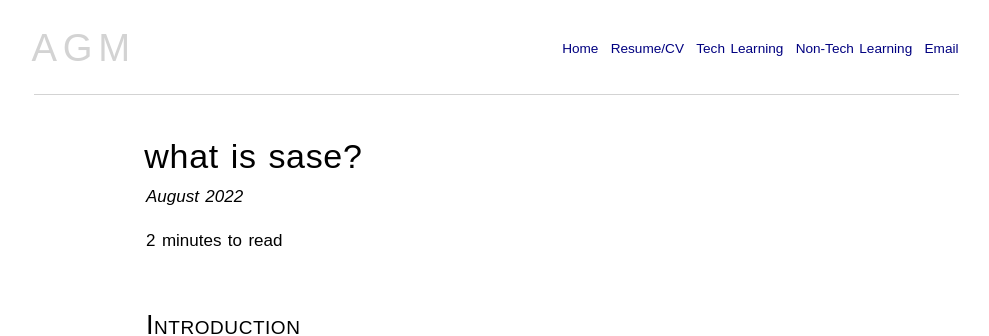
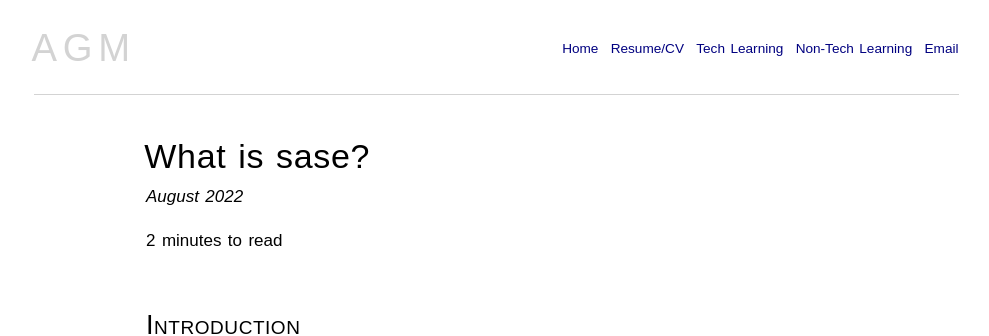
Before and after one commit to tmendonca28/anthonymendonca, a Jekyll site: the page built from tech-learning/sase-101.md, in a window 1280 px wide. Shown: the top 336 px of the page, without its empty margins (144-1133 px from the left). Built offline with Jekyll 4.4.1, drawn with Linux system fonts in a browser that asks for light colours.

```diff
--- a/tech-learning/sase-101.md
+++ b/tech-learning/sase-101.md
@@ -1,6 +1,6 @@
 ---
 layout: default
-title: "what is sase?"
+title: "What is sase?"
 permalink: /tech-learning/sase-101/
 description: "Understanding the fundamentals of SASE"
 ---
```
Also changed, not shown: tech-learning/isp-info-gathering.md (+3 -1 lines), tech-learning/sec-coding-java.md (+2 -0 lines), tech-learning/tech-info-gathering-theharvester.md (+2 -0 lines).
